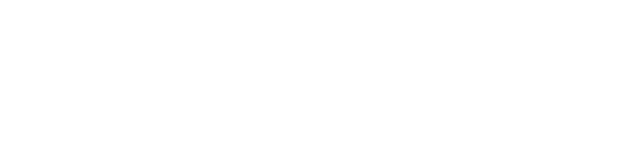
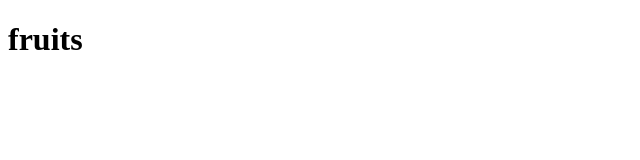
Before and after one commit to Sandro-sulava/classwork-4, a plain HTML site: page index.html in a window 1280 px wide. Shown: the whole page, without its empty margins (0-640 px from the left). Drawn offline with Linux system fonts and the light colour scheme.

Commit message:
Update index.html

```diff
--- a/index.html
+++ b/index.html
@@ -6,6 +6,8 @@
     <title>Document</title>
     <link rel="stylesheet" href="styles.css" />
   </head>
-  <body></body>
+  <body>
+    <h1>fruits</h1>
+  </body>
 
 </html>
```
